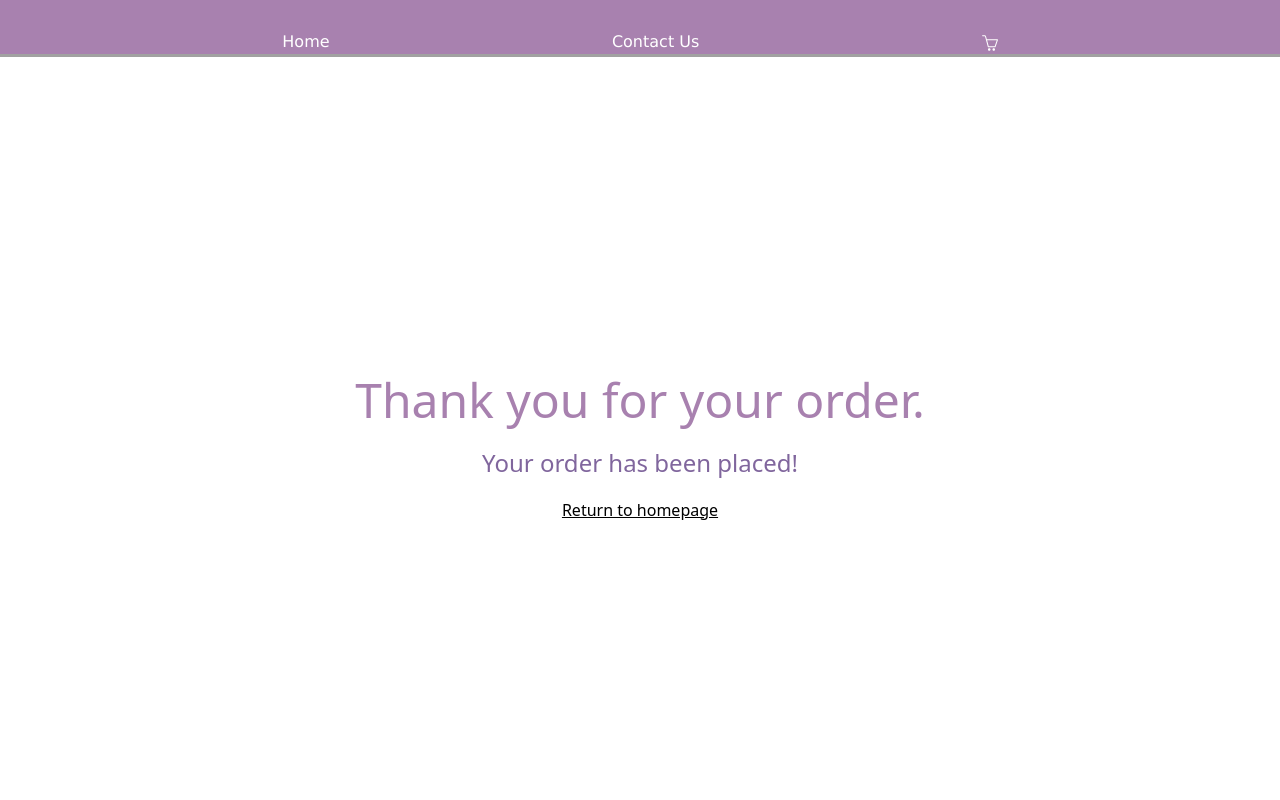
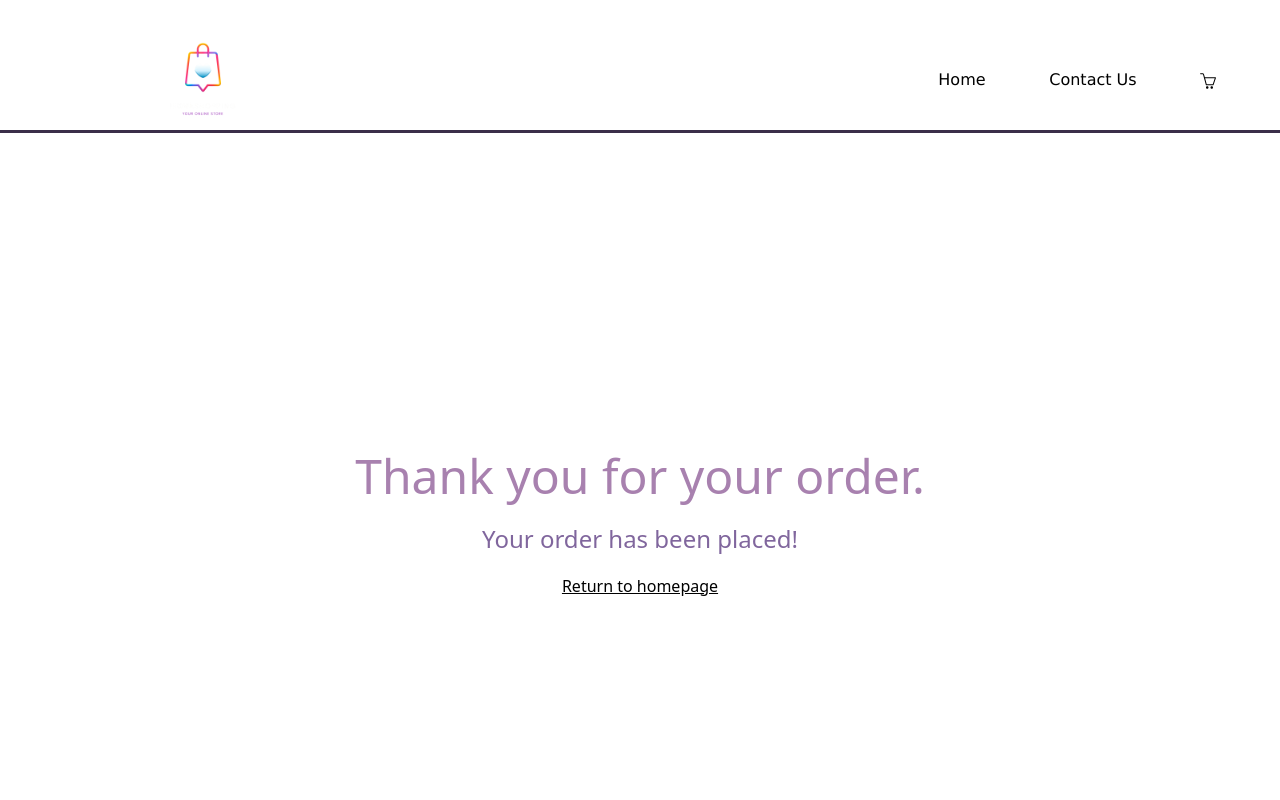
Before and after one commit to kinseeen/ecom-store, a React (Create React App) app: page /checkOutSuccess in a window 1280 px wide. Shown: the top 800 px of the page. Built offline with nearby package versions, Linux system fonts and the light colour scheme.

Commit message:
Navbar fix
Added image to navbar and changed navbar color etc

```diff
--- a/src/components/navbar/Navbar.js
+++ b/src/components/navbar/Navbar.js
@@ -13,6 +13,7 @@ import ItemNavigation from "../../apiComponents/fetchData.js";
 import ItemSpecificPage from "../pages/itemSpecificPage/ItemSpecificPage.js";
 import CartPage from "../pages/cartPage/cartPage.js";
 import CheckoutSuccessPage from "../pages/checkOutSuccessPage/checkOutSuccessPage.js";
+import logo from "../../images/freepik__background__55751.png";
 
 function Home() {
   return <HomePage />;
@@ -41,10 +42,22 @@ function RouteNotFound() {
   return <div>Page not found</div>;
 }
 
+function LogoImage() {
+  return (
+    <RouterLink to="/homepage">
+      <img src={logo} alt="Logoimage" className="logo" />
+    </RouterLink>
+  );
+}
+
 function Nav() {
   return (
     <nav className="navigation">
-      <ul>
+      <ul className="leftSideNav">
+        <LogoImage />
+      </ul>
+      <ul className="MiddleNav"></ul>
+      <ul className="rightSideNav">
         <li>
           <Link
             component={RouterLink}
--- a/src/components/navbar/Navbar.styles.css
+++ b/src/components/navbar/Navbar.styles.css
@@ -7,17 +7,19 @@ body {
 }
 
 .navigation {
-  background-color: #a881af;
-  color: white;
+  background-color: white;
+  color: Black;
   display: flex;
   justify-content: space-between;
   align-items: center;
   gap: 2rem;
   padding-top: 30px;
   border-bottom-style: outset;
-  border-bottom-color: whitesmoke;
+  border-bottom-color: #80669d;
   font-family: Verdana, Geneva, Tahoma, sans-serif;
   position: sticky;
+  top: 0;
+  z-index: 1000;
 }
 
 .navigation ul {
@@ -30,7 +32,7 @@ body {
 }
 
 .navigation li:hover {
-  color: black;
+  color: #80669d;
 }
 
 .navigation li {
@@ -42,3 +44,17 @@ body {
   color: inherit;
   text-decoration: none;
 }
+
+.logo {
+  height: 100px;
+  width: auto;
+  object-fit: contain;
+  margin-right: 30%;
+}
+
+@media (max-width: 768px) {
+  .rightSideNav {
+    display: flex;
+    flex-direction: column;
+  }
+}
```
Also changed, not shown: src/images/freepik__background__3053.png (added), src/images/freepik__background__55751.png (added).
